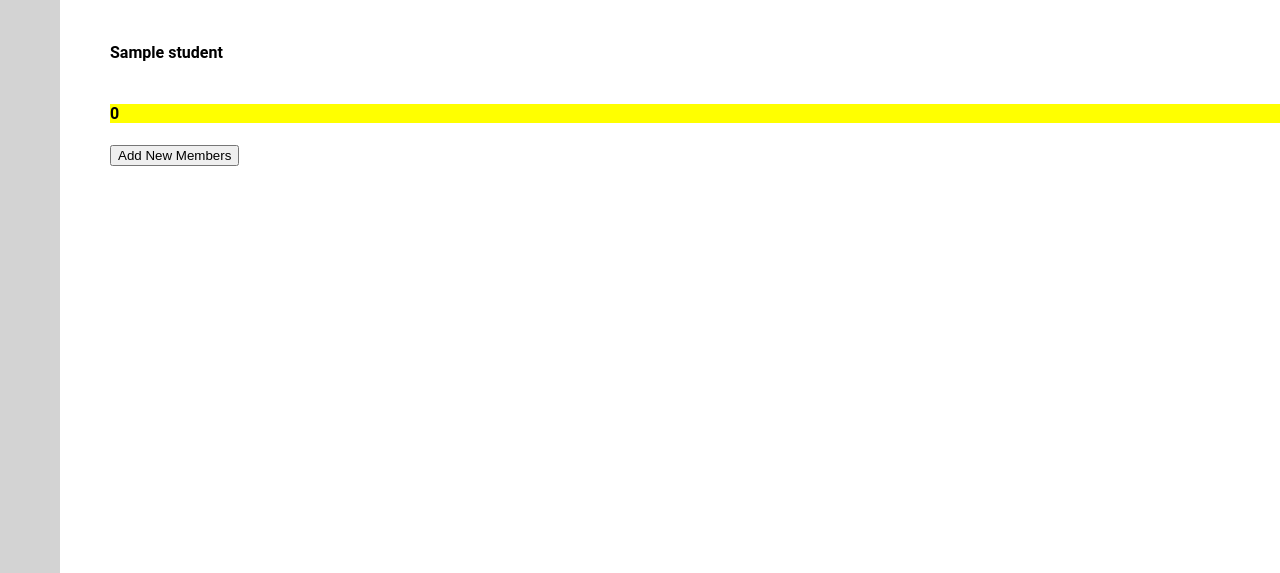
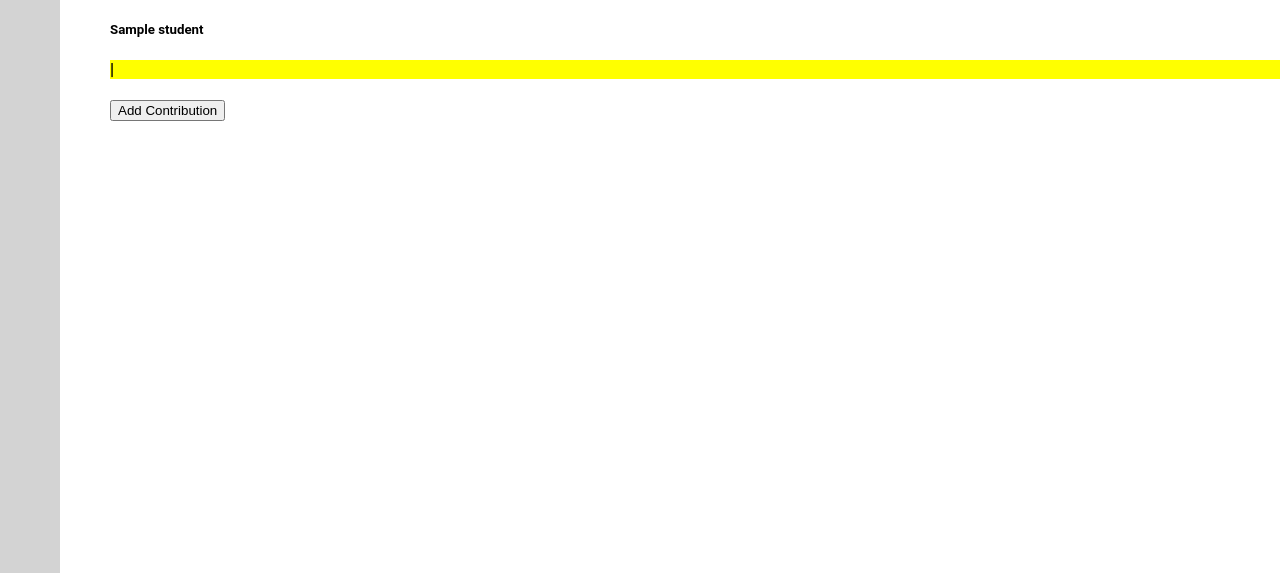
Before and after one commit to angelinetanvy/Teratracker-Web-App, a Django app: template codes/projects/templates/TaskInfo.html in a window 1280 px wide. Shown: the part 227-800 px from the top of the page. Run offline with Django 3.2, Linux system fonts and the light colour scheme; data comes from the database, SQL or seed files in the repository; both versions use the stored data as it was after the commit; the template is opened without the code that fills it: values that come from a table or form of the project are taken from there, most other values are stand-ins (such as "Sample title", 1, 10 or a date in 2020); some libraries are stand-ins or nearby versions.

Commit message:
Edit chart and some button names

```diff
--- a/codes/projects/templates/ProjectInfo.html
+++ b/codes/projects/templates/ProjectInfo.html
@@ -22,7 +22,7 @@
         <h4>Students:</h4>
         {% for student, time in Data %}
             <h5>- {{student}}</h5>
-            <h4 style="background-color:yellow; width: calc(100% * {{time}} / 110);">0</h4>
+            <h4 style="background-color:yellow; width: calc(100% * {{time}} / 110);">|</h4>
         {% endfor %}
         <h3> Tasks: </h3>
         {% for t in Tasks %}
--- a/codes/projects/templates/TaskInfo.html
+++ b/codes/projects/templates/TaskInfo.html
@@ -13,25 +13,21 @@
         margin-top: 70px;
         margin-left: 300px;
     }
-    .mini-container{
-        display: flex;
-        flex-direction: column;
-    }
 </style>
 {% block header %} TASK INFO BODO AMAT {% endblock %}
     <div class="container">
         <h2> Task name: {{ Task }}</h2>
         <h3> Completed: {{ Task.taskdone }} </h3>
         <h4> Task description: {{ Task.taskdesc }} </h4>
-        <div class="mini-container">
+        <div>
         {% for mem, prop in Data %}
-            <h4> {{ mem }} </h4>
-            <h4 style="background-color:yellow; width: calc(100% * {{prop}} / 110);">0</h4>
+            <h5> {{ mem }} </h5>
+            <h4 style="background-color:yellow; width: calc(100% * {{prop}} / 110);">|</h4>
         {% endfor %}
         </div>
 
         <button onclick="location.href = '/dashboard/assign-members/'">
-            Add New Members
+            Add Contribution
         </button>
     </div>
 </body>
```
Also changed, not shown: codes/db.sqlite3.
